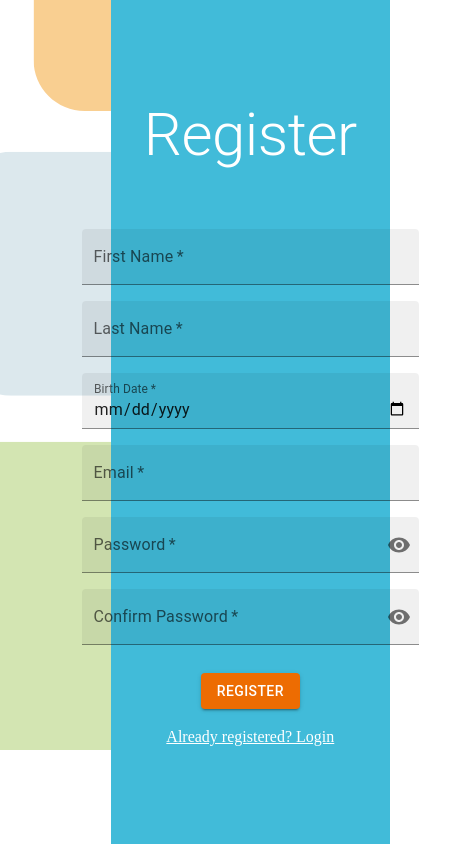
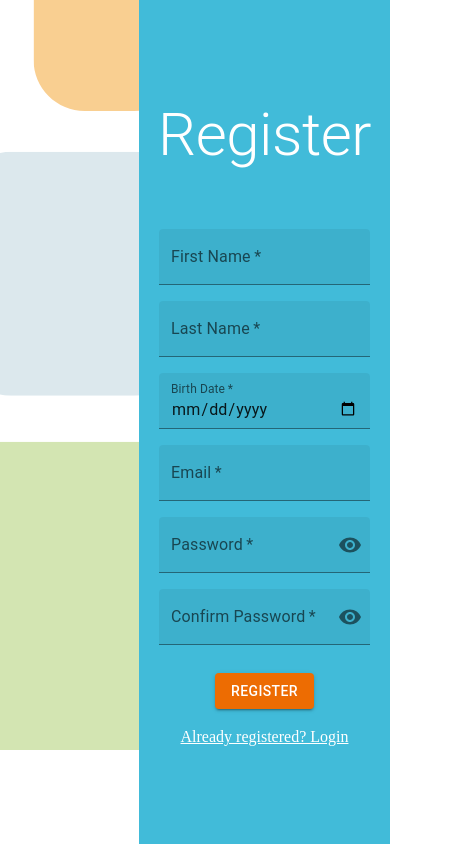
Before and after one commit to MuryloSaladino/KanBoschFront, a React (Vite) app: page /register in a window 390 px wide. Shown: the whole page, 461 px wide, since content can reach past the window. Built offline with nearby package versions, Linux system fonts and the light colour scheme.

Commit message:
Adjusting responsivity.

```diff
--- a/src/pages/public/Login/components/LoginForm/index.tsx
+++ b/src/pages/public/Login/components/LoginForm/index.tsx
@@ -18,7 +18,6 @@ export default function LoginForm()
                     {
                         display: "flex",
                         flexDirection: "column",
-                        width: "50vh",
                         alignItems: "center",
                         marginTop: "50px"
                     }
@@ -28,11 +27,11 @@ export default function LoginForm()
                     label="Email"
                     variant="filled"
                     color="warning"
-                    sx={{ m: 1, width: '80%'}}
+                    sx={{ m: 1, width: '100%'}}
                     required
                 />
                 <FormControl
-                    sx={{ m: 1, width: '80%'}}
+                    sx={{ m: 1, width: '100%'}}
                     variant="filled"
                     color="warning"
                     required
--- a/src/pages/public/Register/components/index.tsx
+++ b/src/pages/public/Register/components/index.tsx
@@ -11,13 +11,11 @@ export default function RegisterForm() {
     }
 
     return (
-        <>
         <form onSubmit={handleSubmit}
             style={
                 {
                     display: "flex",
                     flexDirection: "column",
-                        width: "50vh",
                     alignItems: "center",
                     marginTop: "50px"
                 }
@@ -27,7 +25,7 @@ export default function RegisterForm() {
                 label="First Name"
                 variant="filled"
                 color="warning"
-                    sx={{ m: 1, width: '80%' }}
+                sx={{ m: 1, width: '100%' }}
                 required
             />
             <TextField
@@ -35,7 +33,7 @@ export default function RegisterForm() {
                 label="Last Name"
                 variant="filled"
                 color="warning"
-                    sx={{ m: 1, width: '80%' }}
+                sx={{ m: 1, width: '100%' }}
                 required
             />
             <TextField
@@ -43,7 +41,7 @@ export default function RegisterForm() {
                 label="Birth Date"
                 variant="filled"
                 color="warning"
-                    sx={{ m: 1, width: '80%' }}
+                sx={{ m: 1, width: '100%' }}
                 slotProps={{
                     inputLabel: {
                         shrink: true,
@@ -57,12 +55,12 @@ export default function RegisterForm() {
                 label="Email"
                 variant="filled"
                 color="warning"
-                    sx={{ m: 1, width: '80%' }}
+                sx={{ m: 1, width: '100%' }}
                 required
                 type="email"
             />
             <FormControl
-                    sx={{ m: 1, width: '80%' }}
+                sx={{ m: 1, width: '100%' }}
                 variant="filled"
                 color="warning"
                 required
@@ -97,7 +95,7 @@ export default function RegisterForm() {
                 ></FilledInput>
             </FormControl>
             <FormControl
-                    sx={{ m: 1, width: '80%' }}
+                sx={{ m: 1, width: '100%' }}
                 variant="filled"
                 color="warning"
                 required
@@ -134,7 +132,5 @@ export default function RegisterForm() {
             </FormControl>
             <Button color="warning" variant="contained" sx={{ margin: "20px" }}>Register</Button>
         </form>
-
-        </>
     )
 }
```
Lines whose indentation alone changed are shown as unchanged.
